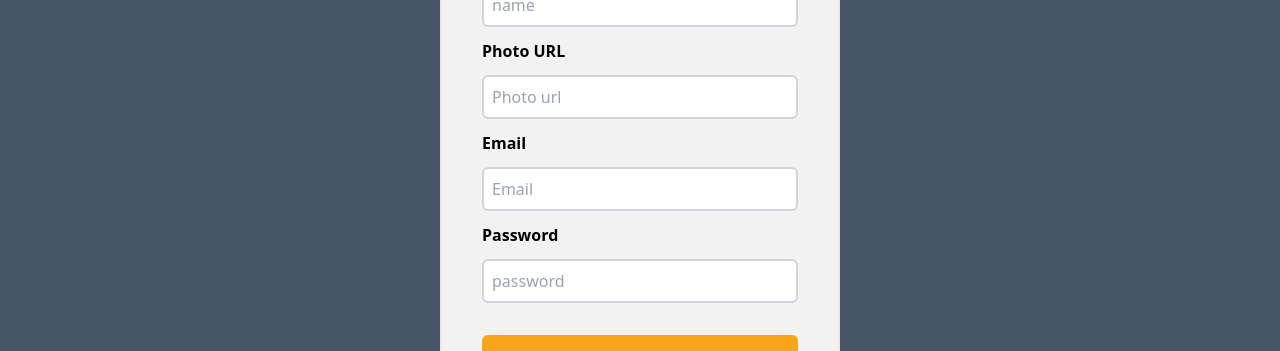
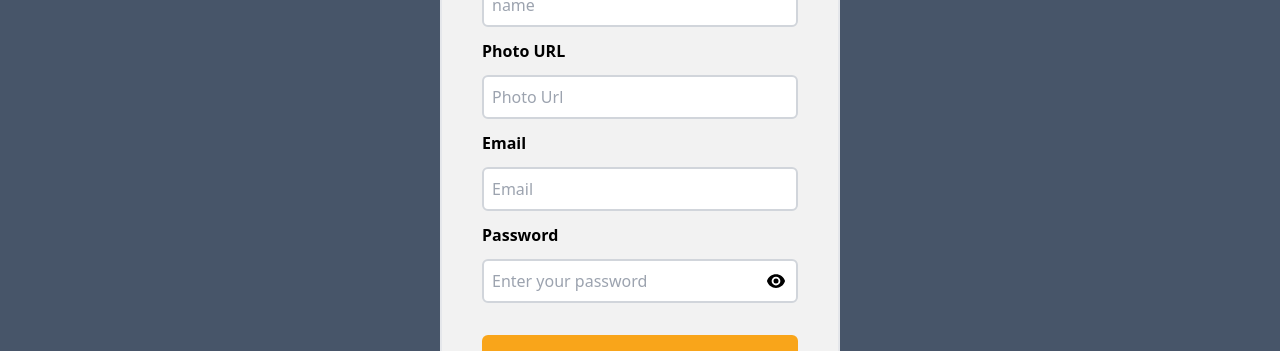
Before and after one commit to Abdullah-5603/Pamana-Kitchen-react, a React (Vite) app: page /register in a window 1280 px wide. Shown: the part 295-646 px from the top of the page. Built offline with nearby package versions, Linux system fonts and the light colour scheme; no server answers.

Commit message:
password show and hide added

```diff
--- a/src/Components/Pages/Login/Login.jsx
+++ b/src/Components/Pages/Login/Login.jsx
@@ -3,11 +3,13 @@ import { Link, useLocation, useNavigate } from 'react-router-dom';
 import { FaGoogle, FaGithub } from 'react-icons/fa';
 import { AuthContext } from '../../Provider/AuthProvider';
 import Loader from '../Shared/Loader/Loader';
+import { EyeIcon, EyeSlashIcon } from '@heroicons/react/24/solid'
 
 const Login = () => {
     const { signInUser, loading, setLoading, githubSignInUser, googleSignInUser, setUser } = useContext(AuthContext);
     const [error, setError] = useState('');
     const [success, setSuccess] = useState('');
+    const [show, setShow] = useState(false)
     const navigate = useNavigate();
     const location = useLocation();
     const from = location.state?.from?.pathname || '/'
@@ -37,7 +39,7 @@ const Login = () => {
                     if (errorMessage === 'Firebase: Error (auth/wrong-password).') {
                         setError('Password or Email invalid')
                         setLoading(false)
-                    } else if(errorMessage === 'Firebase: Error (auth/user-not-found).'){
+                    } else if (errorMessage === 'Firebase: Error (auth/user-not-found).') {
                         setError('You have no any account. Please register')
                         setLoading(false)
                     }
@@ -74,6 +76,11 @@ const Login = () => {
             })
     }
 
+    const handleTogglePassword = () => {
+        setShow(!show)
+    }
+
+
     return (
         <>
             {
@@ -88,7 +95,16 @@ const Login = () => {
                     </div>
                     <div className="flex flex-col">
                         <label className=" text-black font-semibold py-3" htmlFor="email">Password</label>
-                        <input className="outline-none border-2 border-gray-300 rounded-md p-2 focus:border-gray-500" type="password" name="password" required placeholder='password' />
+                        <div className="relative w-full">
+                            <input type={show ? 'text' : 'password'} placeholder="Enter your password" name="password" className="w-full outline-none border-2 border-gray-300 rounded-md p-2 focus:border-gray-500" required />
+                            <span className="absolute top-1/2 right-3 transform -translate-y-1/2" onClick={handleTogglePassword} >
+                                {show ? (
+                                    <EyeSlashIcon className="h-5 w-5" />
+                                ) : (
+                                    <EyeIcon className="h-5 w-5" />
+                                )}
+                            </span>
+                        </div>
                     </div>
                     <p className='text-red-700 mt-3'>{error}</p>
                     <p className='text-green-700 mt-3'>{success}</p>
--- a/src/Components/Pages/Register/Register.jsx
+++ b/src/Components/Pages/Register/Register.jsx
@@ -2,10 +2,12 @@ import React, { useContext, useState } from 'react';
 import { Link, useLocation, useNavigate } from 'react-router-dom';
 import { AuthContext } from '../../Provider/AuthProvider';
 import Loader from '../Shared/Loader/Loader';
+import { EyeIcon, EyeSlashIcon } from '@heroicons/react/24/solid';
 
 const Register = () => {
     const { createUser, setUser, loading, setLoading} = useContext(AuthContext);
     const [error, setError] = useState('')
+    const [show, setShow] = useState(false)
     const navigate = useNavigate();
     const location = useLocation();
     const from = location.state?.from?.pathname || '/'
@@ -42,6 +44,10 @@ const Register = () => {
                 })
         }
     }
+
+    const handleTogglePassword = () => {
+        setShow(!show)
+    }
     return (
         <>
         {
@@ -56,7 +62,7 @@ const Register = () => {
                 </div>
                 <div className="flex flex-col">
                     <label className=" text-black font-semibold py-3" htmlFor="email">Photo URL</label>
-                    <input className="outline-none border-2 border-gray-300 rounded-md p-2 focus:border-gray-500" type="text" name="photoUrl" placeholder='Photo url' />
+                    <input className="outline-none border-2 border-gray-300 rounded-md p-2 focus:border-gray-500" type="text" name="photoUrl" placeholder='Photo Url' />
                 </div>
                 <div className="flex flex-col">
                     <label className=" text-black font-semibold py-3" htmlFor="email"> Email</label>
@@ -64,7 +70,16 @@ const Register = () => {
                 </div>
                 <div className="flex flex-col">
                     <label className=" text-black font-semibold py-3" htmlFor="email">Password</label>
-                    <input className="outline-none border-2 border-gray-300 rounded-md p-2 focus:border-gray-500" type="password" name="password" required placeholder='password' />
+                    <div className="relative w-full">
+                            <input type={show ? 'text' : 'password'} placeholder="Enter your password" name="password" className="w-full outline-none border-2 border-gray-300 rounded-md p-2 focus:border-gray-500" required />
+                            <span className="absolute top-1/2 right-3 transform -translate-y-1/2" onClick={handleTogglePassword} >
+                                {show ? (
+                                    <EyeSlashIcon className="h-5 w-5 " />
+                                ) : (
+                                    <EyeIcon className="h-5 w-5 " />
+                                )}
+                            </span>
+                        </div>
                 </div>
                 <p className='text-red-700 mt-3'>{error}</p>
                 <button className='bg-btn-color w-full py-3 text-xl rounded-md my-5 font-bold'>Register</button>
--- a/src/Components/Pages/UserProfile/UserProfile.jsx
+++ b/src/Components/Pages/UserProfile/UserProfile.jsx
@@ -45,17 +45,17 @@ const UserProfile = () => {
         <>
         {
             loading ? <Loader/> : <div className='h-full w-10/12 mx-auto bg-base-200 my-10 rounded-xl flex flex-col justify-center items-center'>
-            <img className='my-5 h-28 w-28 rounded-full' src={newPhoto === '' ? user.photoURL : newPhoto} alt="" />
-            <div className='my-5'>
+            <img className='my-7 h-20 md:h-28 w-20 md:w-28 rounded-full' src={newPhoto === '' ? user.photoURL : newPhoto} alt="" />
+            <div className='my-7 w-11/12 md:w-7/12'>
                 <p className='text-xl font-bold'>User Name: <span className='font-semibold'>{newUserName === '' ? user.displayName : newUserName}</span></p>
                 <p className='text-xl font-bold'>User Email : <span className='font-semibold'>{user.email ? user.email : 'No email Address'}</span></p>
             </div>
-            <div className='form-control flex flex-col mb-5 w-7/12'>
-                <form onSubmit={handleUserName} className="flex w-full">
+            <div className='form-control flex flex-col mb-10 w-11/12 md:w-7/12'>
+                <form onSubmit={handleUserName} className="flex my-7 w-full">
                     <button className='btn'>Update Username</button>
                     <input type="text" name='userName' placeholder="Username" className="w-full input input-bordered focus:outline-none" />
                 </form>
-                <form onSubmit={handlePhoto} className="flex my-2 w-full">
+                <form onSubmit={handlePhoto} className="flex my-5 w-full">
                     <button className='btn'>Update Image</button>
                     <input type="text" name='photoUrl' placeholder="Image Url" className="w-full focus:outline-none input input-bordered" />
                 </form>
```
